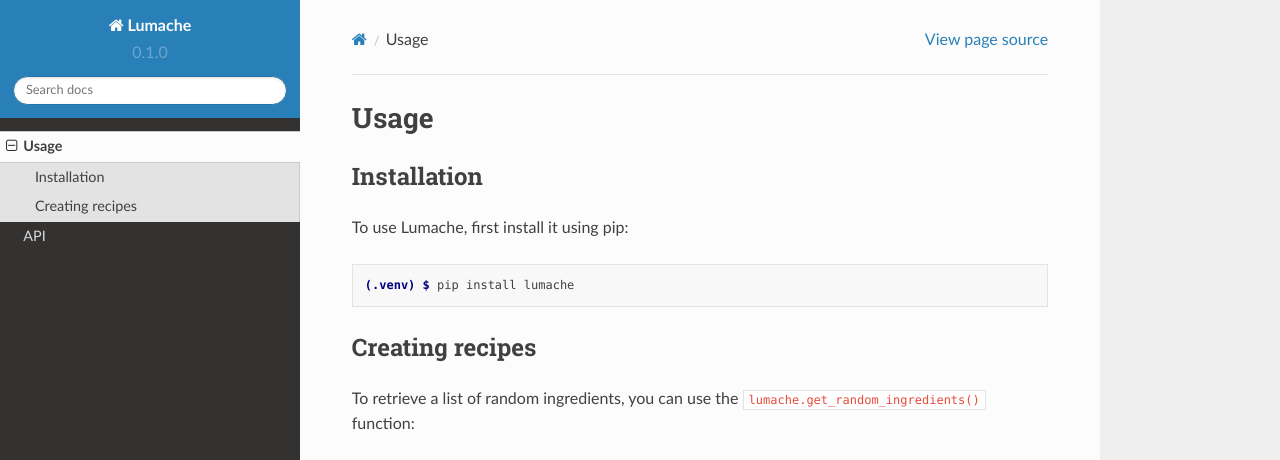
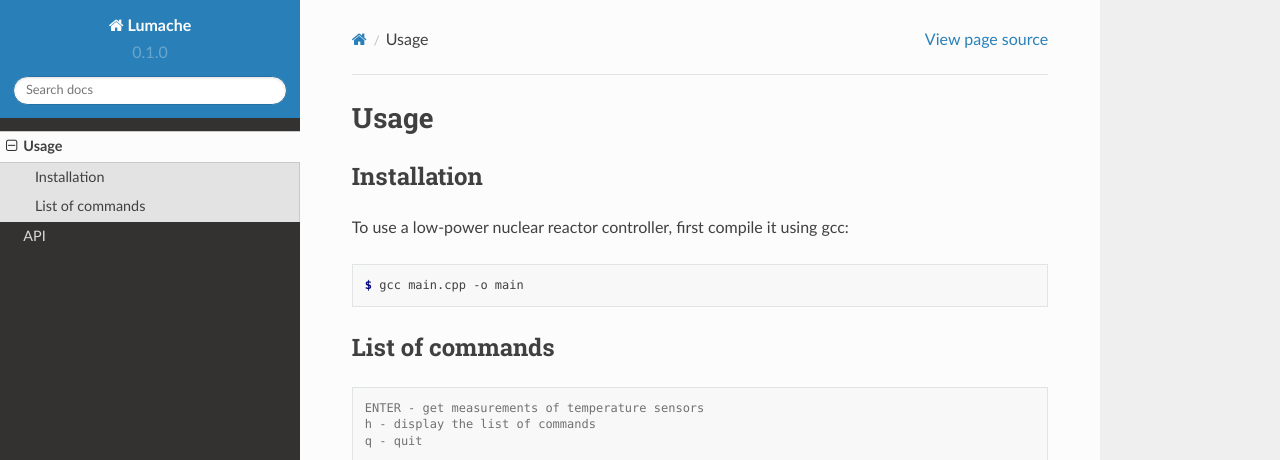
Before and after one commit to nirleev/rtd-functional-safety, a Sphinx documentation site: the page built from docs/source/usage.rst, in a window 1280 px wide and 1095 px high. Shown: the top 460 px of the window. Built offline with Sphinx 7.4.7 and the Read the Docs theme 2.0.0, drawn with Linux system fonts in a browser that asks for light colours; some of the changed text lies outside the part shown; grey boxes are pictures that could not be loaded.

Commit message:
Update usage.rst

```diff
--- a/docs/source/usage.rst
+++ b/docs/source/usage.rst
@@ -6,28 +6,17 @@ Usage
 Installation
 ------------
 
-To use Lumache, first install it using pip:
+To use a low-power nuclear reactor controller, first compile it using gcc:
 
 .. code-block:: console
 
-   (.venv) $ pip install lumache
+   $ gcc main.cpp -o main
 
-Creating recipes
+List of commands
 ----------------
 
-To retrieve a list of random ingredients,
-you can use the ``lumache.get_random_ingredients()`` function:
+.. code-block:: console
 
-.. autofunction:: lumache.get_random_ingredients
-
-The ``kind`` parameter should be either ``"meat"``, ``"fish"``,
-or ``"veggies"``. Otherwise, :py:func:`lumache.get_random_ingredients`
-will raise an exception.
-
-.. autoexception:: lumache.InvalidKindError
-
-For example:
-
->>> import lumache
->>> lumache.get_random_ingredients()
-['shells', 'gorgonzola', 'parsley']
+   ENTER - get measurements of temperature sensors
+   h - display the list of commands
+   q - quit
```
